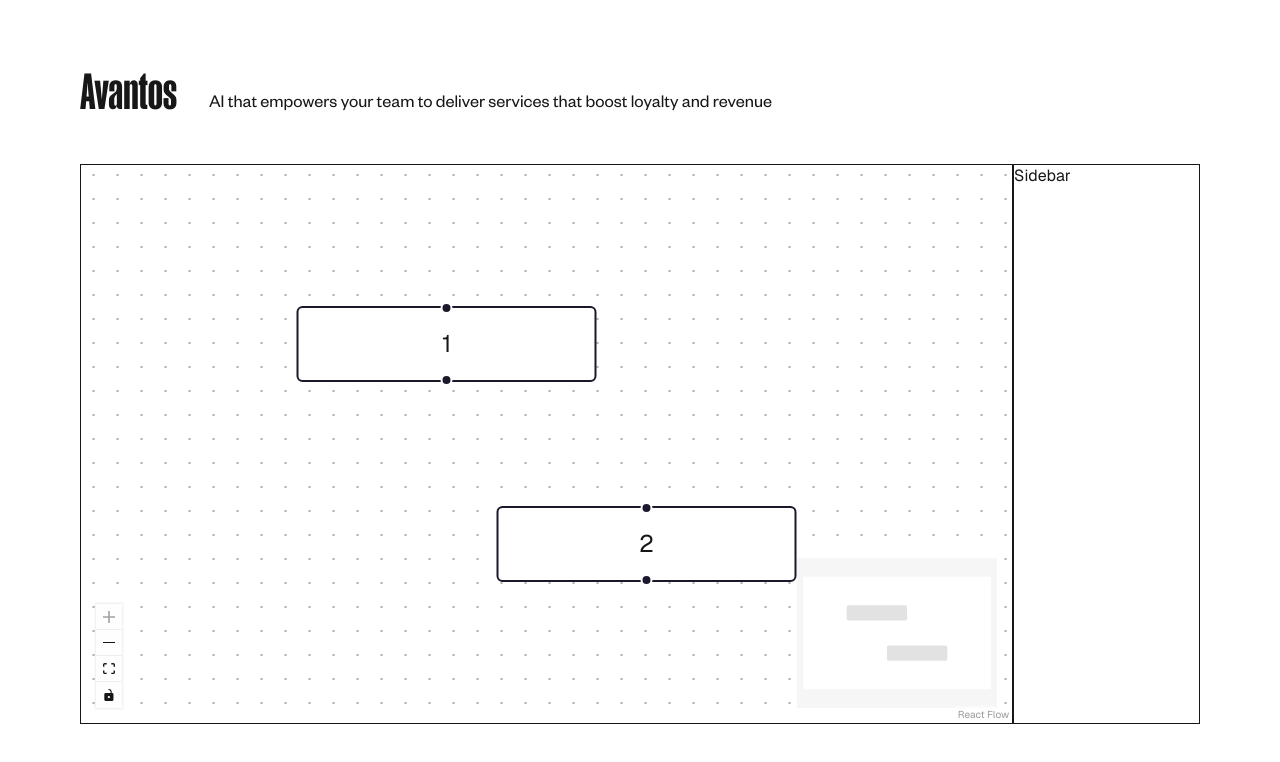
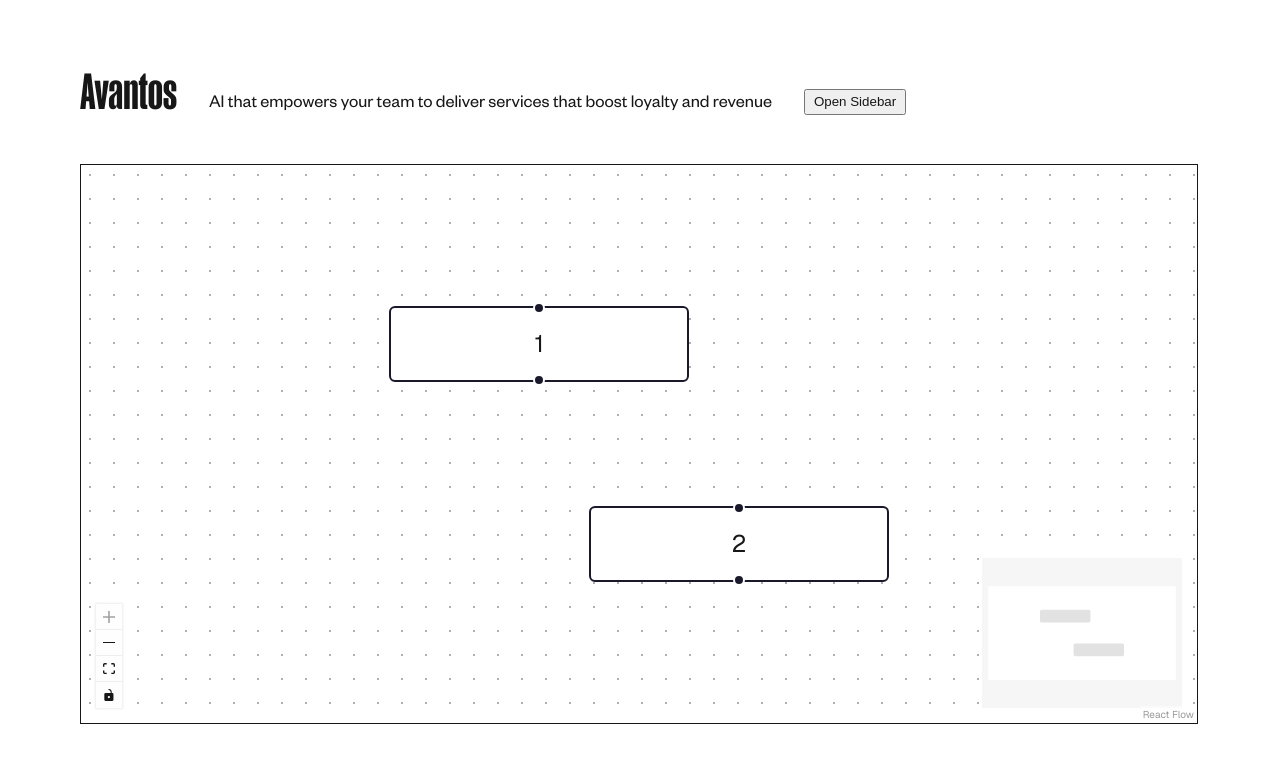
Before and after one commit to GomezDerek/6985ae, a Next.js app: page / in a window 1280 px wide. Shown: the top 762 px of the page. Built offline with nearby package versions, Linux system fonts and the light colour scheme.

Commit message:
sidebar toggle

```diff
--- a/src/app/globals.css
+++ b/src/app/globals.css
@@ -144,10 +144,21 @@ main {
 }
 
 #sidebar {
-  width: 20%;
+  width: 0%;
   height: 100%;
   border: 1px solid var(--foreground);
-  /* border-color: blue; */
-  transition: width 0.3s ease-in-out;
+  opacity: 0; /* Add opacity for smooth transition */
+  transition: width 0.3s ease-in-out, opacity 0.3s ease-in-out; /* Include opacity in transition */
   margin-left: -1;
 }
+
+#sidebar.open {
+  width: 20%; /* Adjust to the desired expanded width */
+  opacity: 1; /* Fully visible when open */
+}
+
+button#sidebar-toggle {
+  cursor: pointer;
+  color: var(--foreground);
+  padding: 0.2rem 0.5rem;
+}
--- a/src/app/page.tsx
+++ b/src/app/page.tsx
@@ -1,29 +1,31 @@
 'use client';
 
-import React from "react";
+import React, { useState } from "react";
 import MainFlow from "@/components/features/MainFlow";
 import Sidebar from "@/components/features/Sidebar";
 
 import styles from "./page.module.css";
 
 export default function Home() {
+  const [isSidebarOpen, setIsSidebarOpen] = useState(false);
+
+  const toggleSidebar = () => {
+    setIsSidebarOpen(!isSidebarOpen);
+  };
+
   return (
     <div className={styles.page}>
       <header>
         <p id="header-logo">Avantos</p>
         <p id="slogan">AI that empowers your team to deliver services that boost loyalty and revenue</p>
+        <button id="sidebar-toggle" onClick={toggleSidebar}>
+          {isSidebarOpen ? "Close Sidebar" : "Open Sidebar"}
+        </button>
       </header>
       <main>
-
-        {/* React Flow component moved to MainFlow */}
-
         <MainFlow />
-        <Sidebar />
-
-
+        <Sidebar isOpen={isSidebarOpen} />
       </main>
-      {/* <footer>
-      </footer> */}
     </div>
   );
 }
--- a/src/components/features/Sidebar/index.tsx
+++ b/src/components/features/Sidebar/index.tsx
@@ -1,7 +1,13 @@
-import React from 'react'
+import React from 'react';
 
-export default function Sidebar() {
+interface SidebarProps {
+  isOpen: boolean;
+}
+
+export default function Sidebar({ isOpen }: SidebarProps) {
   return (
-    <div id="sidebar">Sidebar</div>
-  )
+    <div id="sidebar" className={isOpen ? "open" : ""}>
+      Sidebar
+    </div>
+  );
 }
```
